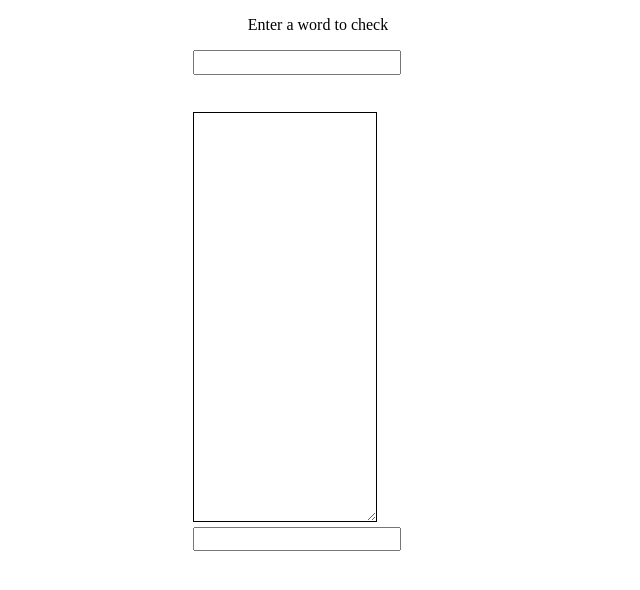
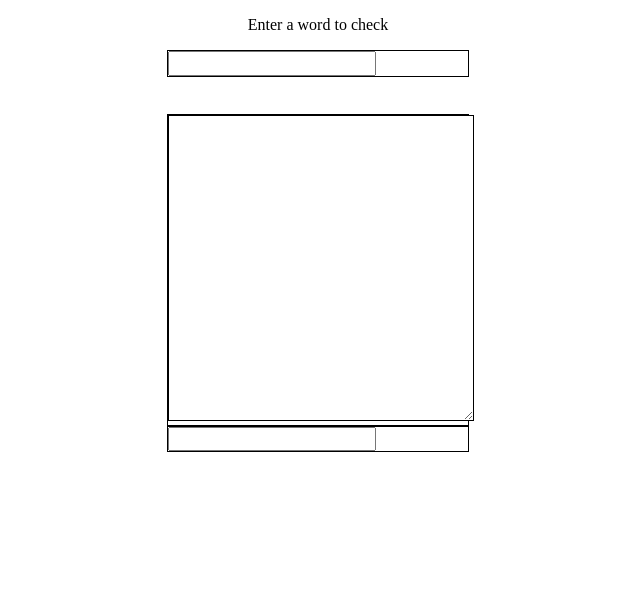
Before and after one commit to mebartsch/mebartsch.github.io, a Jekyll site: the page projects/Dollar-Word/index.html, which Jekyll copies as it is, in a window 1280 px wide. Shown: the top 590 px of the page, without its empty margins (322-962 px from the left). Built offline with Jekyll 4.4.1, drawn with Linux system fonts in a browser that asks for light colours; nearby versions of some CDN libraries; library files that are not in the unit come from our copies.

Commit message:
Update index.html

```diff
--- a/projects/Dollar-Word/index.html
+++ b/projects/Dollar-Word/index.html
@@ -12,6 +12,8 @@
         <style type="text/css">
             textarea {
  	        background-color: White;
+                width: 300px;
+                height: 300px;
  	        font size="65"
  	        font-weight: bold;
  	        font-family: Verdana, Arial, Helvetica, sans-serif;
@@ -19,7 +21,8 @@
             }
 	    form {
                 margin: 0 auto;
-                width:250px;
+                width:300px;
+ 	        border: 1px solid black;
             }
 	    body{ margin:0 auto; }
         </style>
@@ -36,7 +39,7 @@
 	<br><br>
 
 	<form id="form1">      <!-- TextArea Form for Data output -->
-	   <textarea name="Text1" cols="20" rows="22" ></textarea>
+	   <textarea name="Text1" ></textarea>
     	</form>
 
 	<form id="sum">       <!-- Text form for sum output -->
```
